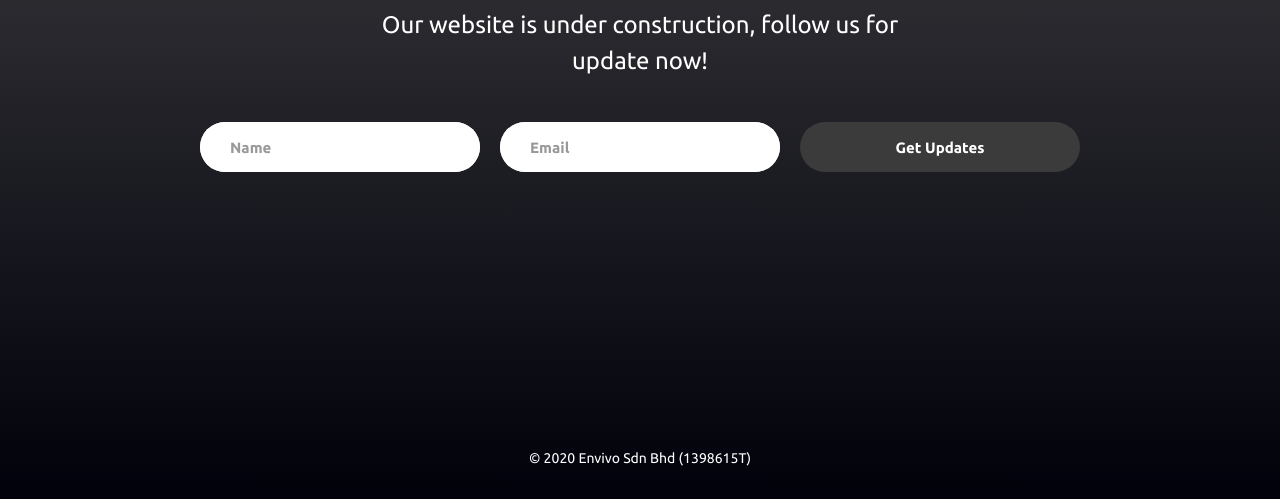
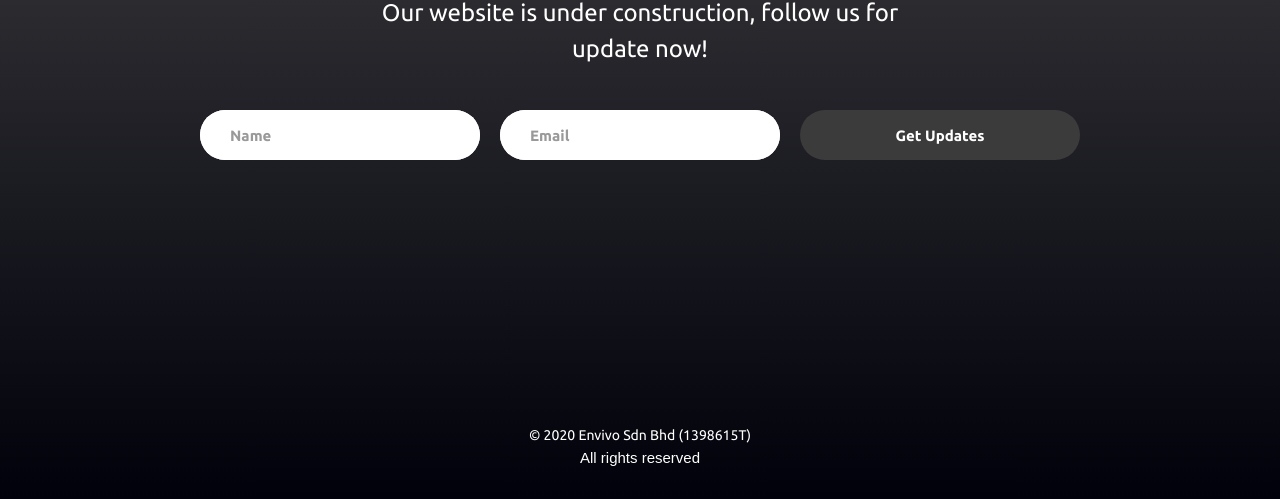
Before and after one commit to envivo-github/envivo-github.github.io, a website: page index.html in a window 1280 px wide. Shown: the part 301-800 px from the top of the page. Drawn offline with Linux system fonts and the light colour scheme.

Commit message:
all rights reserved

```diff
--- a/index.html
+++ b/index.html
@@ -73,8 +73,11 @@
 
 			</form>
 		</div>
+		<div><span id="copyrightOutput" class="s1-txt2 txt-center"></span>
+			<div class="sl-txt2 txt-center" style="color:white;">All rights reserved</div>
+		</div>
 
-		<span id="copyrightOutput" class="s1-txt2 txt-center"></span>
+
 
 		<script type="text/javascript">
 		var date=new Date(),
```
